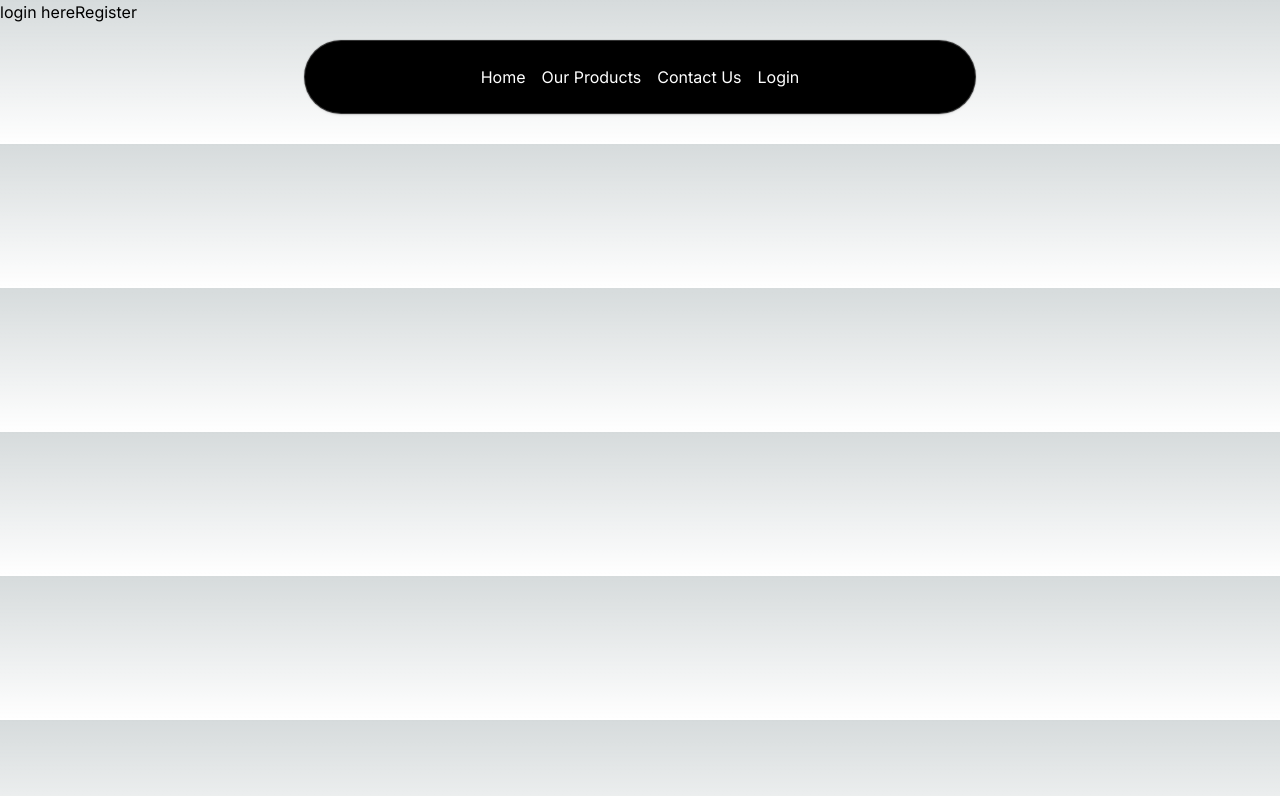
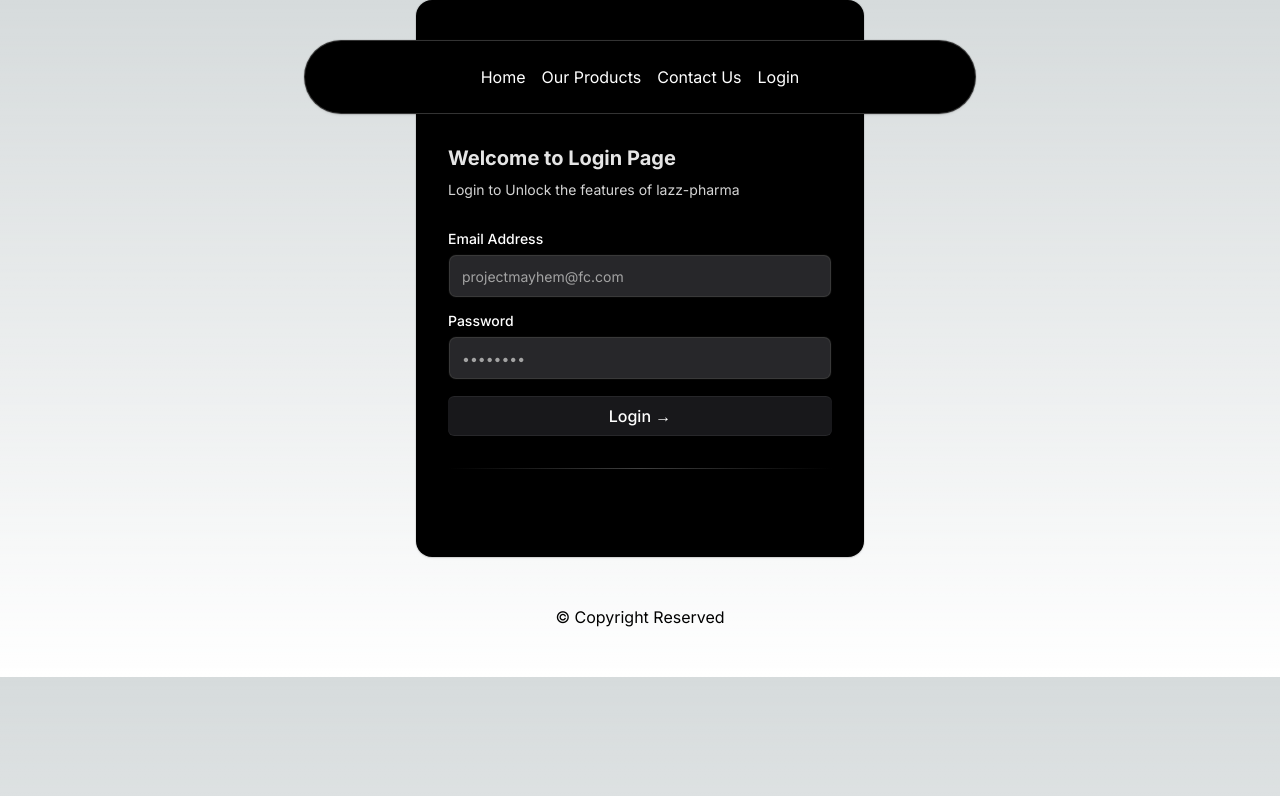
Before and after one commit to shadullah/lazz-pharma-front, a Next.js app: page /login in a window 1280 px wide. Shown: the top 796 px of the page. Built offline with nearby package versions, Linux system fonts and the light colour scheme.

Commit message:
login page added

```diff
--- a/src/app/layout.tsx
+++ b/src/app/layout.tsx
@@ -8,8 +8,8 @@ import { Toaster } from "react-hot-toast";
 const inter = Inter({ subsets: ["latin"] });
 
 export const metadata: Metadata = {
-  title: "Create Next App",
-  description: "Generated by create next app",
+  title: "Lazz Pharma",
+  description: "A pharmacautical site",
 };
 
 export default function RootLayout({
--- a/src/app/login/page.tsx
+++ b/src/app/login/page.tsx
@@ -1,13 +1,75 @@
+"use client";
+import React from "react";
+import { Label } from "@/components/ui/label";
+import { Input } from "@/components/ui/input";
+import { cn } from "@/utils/cn";
 import Link from "next/link";
-import React from "react";
 
-const page = () => {
+const Login = () => {
+  const handleSubmit = (e: React.FormEvent<HTMLFormElement>) => {
+    e.preventDefault();
+    console.log("Form submitted");
+  };
   return (
-    <div>
-      login here
-      <Link href={"/register"}>Register</Link>
+    <div className="max-w-md w-full mx-auto rounded-none md:rounded-2xl p-4 md:p-8 shadow-input bg-white dark:bg-black">
+      <h2 className="font-bold text-xl text-neutral-800 dark:text-neutral-200 mt-28">
+        Welcome to Login Page
+      </h2>
+      <p className="text-neutral-600 text-sm max-w-sm mt-2 dark:text-neutral-300">
+        Login to Unlock the features of lazz-pharma
+      </p>
+
+      <form className="my-8" onSubmit={handleSubmit}>
+        <LabelInputContainer className="mb-4">
+          <Label htmlFor="email">Email Address</Label>
+          <Input id="email" placeholder="projectmayhem@fc.com" type="email" />
+        </LabelInputContainer>
+        <LabelInputContainer className="mb-4">
+          <Label htmlFor="password">Password</Label>
+          <Input id="password" placeholder="••••••••" type="password" />
+        </LabelInputContainer>
+
+        <button
+          className="bg-gradient-to-br relative group/btn from-black dark:from-zinc-900 dark:to-zinc-900 to-neutral-600 block dark:bg-zinc-800 w-full text-white rounded-md h-10 font-medium shadow-[0px_1px_0px_0px_#ffffff40_inset,0px_-1px_0px_0px_#ffffff40_inset] dark:shadow-[0px_1px_0px_0px_var(--zinc-800)_inset,0px_-1px_0px_0px_var(--zinc-800)_inset]"
+          type="submit"
+        >
+          Login &rarr;
+          <BottomGradient />
+        </button>
+
+        <div className="bg-gradient-to-r from-transparent via-neutral-300 dark:via-neutral-700 to-transparent my-8 h-[1px] w-full" />
+      </form>
+      <p>
+        Create An Account?{" "}
+        <span className="italic underline">
+          <Link href={"/register"}>Register Here</Link>
+        </span>
+      </p>
     </div>
   );
 };
 
-export default page;
+export default Login;
+
+const BottomGradient = () => {
+  return (
+    <>
+      <span className="group-hover/btn:opacity-100 block transition duration-500 opacity-0 absolute h-px w-full -bottom-px inset-x-0 bg-gradient-to-r from-transparent via-cyan-500 to-transparent" />
+      <span className="group-hover/btn:opacity-100 blur-sm block transition duration-500 opacity-0 absolute h-px w-1/2 mx-auto -bottom-px inset-x-10 bg-gradient-to-r from-transparent via-indigo-500 to-transparent" />
+    </>
+  );
+};
+
+const LabelInputContainer = ({
+  children,
+  className,
+}: {
+  children: React.ReactNode;
+  className?: string;
+}) => {
+  return (
+    <div className={cn("flex flex-col space-y-2 w-full", className)}>
+      {children}
+    </div>
+  );
+};
--- a/src/app/register/page.tsx
+++ b/src/app/register/page.tsx
@@ -3,6 +3,7 @@ import React from "react";
 import { Label } from "@/components/ui/label";
 import { Input } from "@/components/ui/input";
 import { cn } from "@/utils/cn";
+import Link from "next/link";
 
 const Register = () => {
   const handleSubmit = (e: React.FormEvent<HTMLFormElement>) => {
@@ -64,6 +65,12 @@ const Register = () => {
 
         <div className="bg-gradient-to-r from-transparent via-neutral-300 dark:via-neutral-700 to-transparent my-8 h-[1px] w-full" />
       </form>
+      <p>
+        Already registered?{" "}
+        <span className="italic underline">
+          <Link href={"/login"}>Login Here</Link>
+        </span>
+      </p>
     </div>
   );
 };
```
